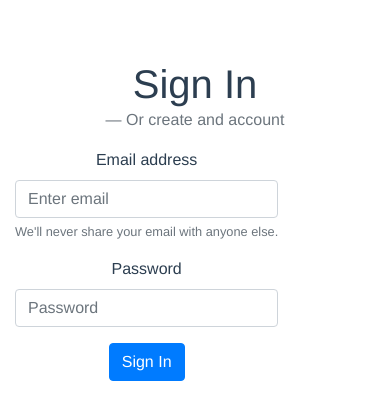
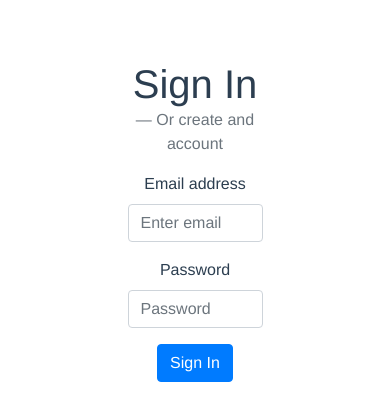
Before and after one commit to Rhysode03/political-app, a Vue app: page / in a window 390 px wide. Shown: the top 420 px of the page. Built offline with nearby package versions, Linux system fonts and the light colour scheme.

Commit message:
Added style to forms

```diff
--- a/src/components/Registration/Register.vue
+++ b/src/components/Registration/Register.vue
@@ -1,7 +1,7 @@
 <template>
   <div class="container">
-    <div class="row justify-content: flex-start | flex-end | center |">
-    <div class="col-sm-6 col-md-6 col-lg-6 ">
+    <div class="row justify-content-center">
+    <div class="col-6">
       <blockquote class="blockquote">
         <h1 class="mb-0">Sign In</h1>
         <footer class="blockquote-footer">Or create and account</footer>
@@ -11,7 +11,7 @@
         <router-link to="/NewUser" active-class="active" tag="li">
           <h5>Or <a>create an account</a></h5>
         </router-link-->
-        <form>
+        <form class="col-12">
           <div class="form-group">
             <label for="exampleInputEmail1" class="text-left">Email address</label>
             <input
@@ -21,19 +21,19 @@
               aria-describedby="emailHelp"
               placeholder="Enter email"
             />
-            <small id="emailHelp" class="form-text text-muted"
+            <!--small id="emailHelp" class="form-text text-muted"
               >We'll never share your email with anyone else.</small
-            >
+            -->
           </div>
           <div class="form-group">
             <label for="exampleInputPassword1">Password</label>
             <input
               type="password"
               class="form-control"
-              id="exampleInputPassword1"
+              id="PasswordText"
               placeholder="Password"
             />
-          </div>
+            </div>
           <button type="submit" class="btn btn-primary">Sign In</button>
         </form>
       </div>
```
